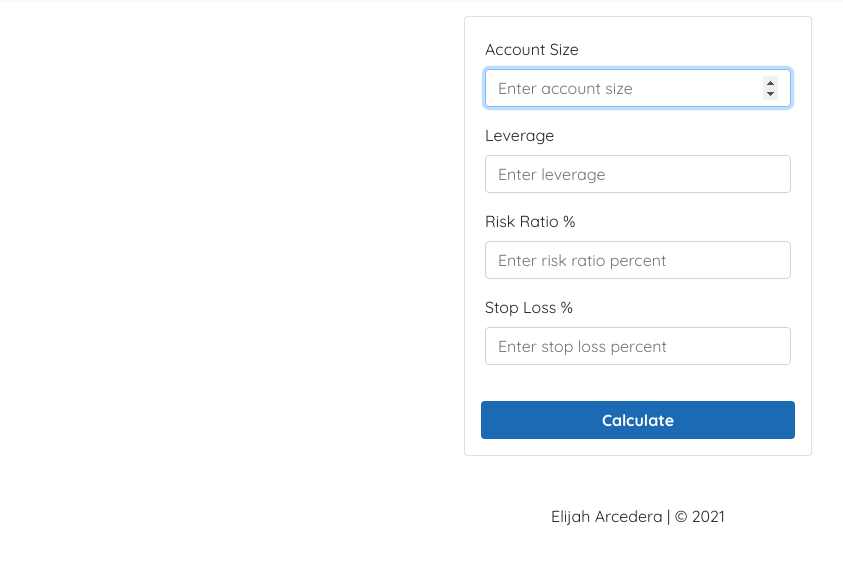
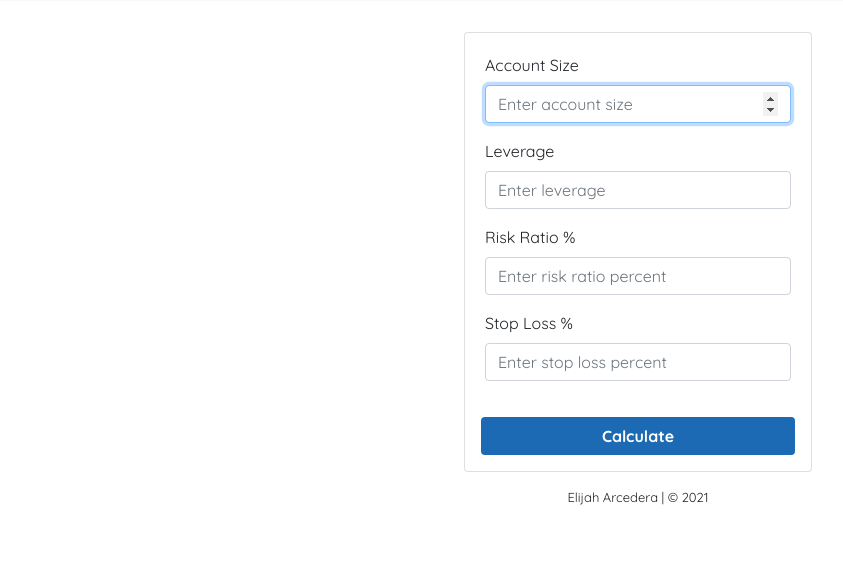
Before and after one commit to elijaharc/margin-cost-calculator, a plain HTML site: page index.html in a window 1280 px wide. Shown: the part 58-622 px from the top of the page, without its empty margins (2-845 px from the left). Drawn offline with nearby package versions, Linux system fonts and the light colour scheme.

Commit message:
[WIP] Fixes footer and margin

```diff
--- a/index.html
+++ b/index.html
@@ -33,7 +33,7 @@
 
     <!-- MAIN CONTENT HTML START -->
 
-    <div class="card" id='mainCard'>
+    <div class="card mt-3" id='mainCard'>
       <div class="card-body text-center">
         <form>
           <div class="form-group">
@@ -65,9 +65,10 @@
           </div>
         </div>
       </div>
+      <footer class="text-center mt-3">Elijah Arcedera | &copy; 2021</footer>
     </div>
 
-    <div class="static-bottom text-center mt-5 mb-5">Elijah Arcedera | &copy; 2021</div>
+
 
     <!-- MAIN CONTENT HTML END -->
 
```
